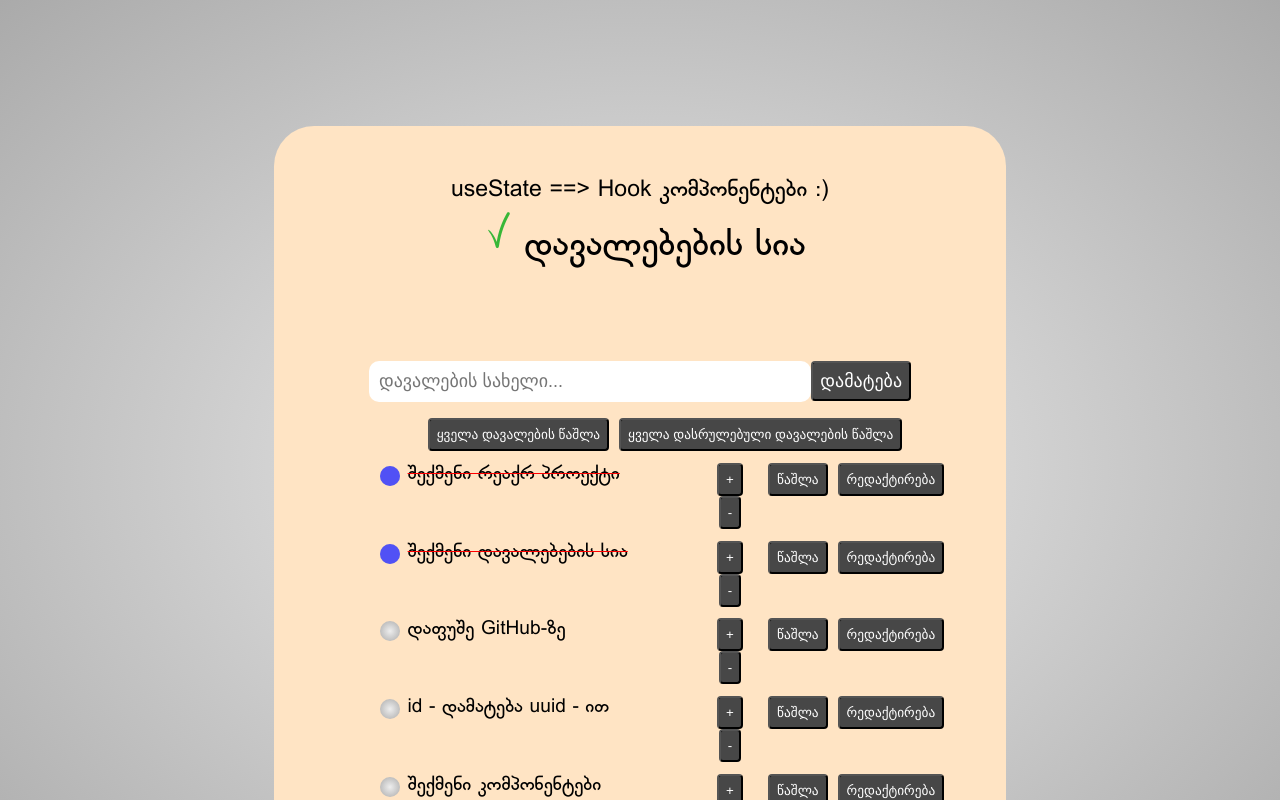
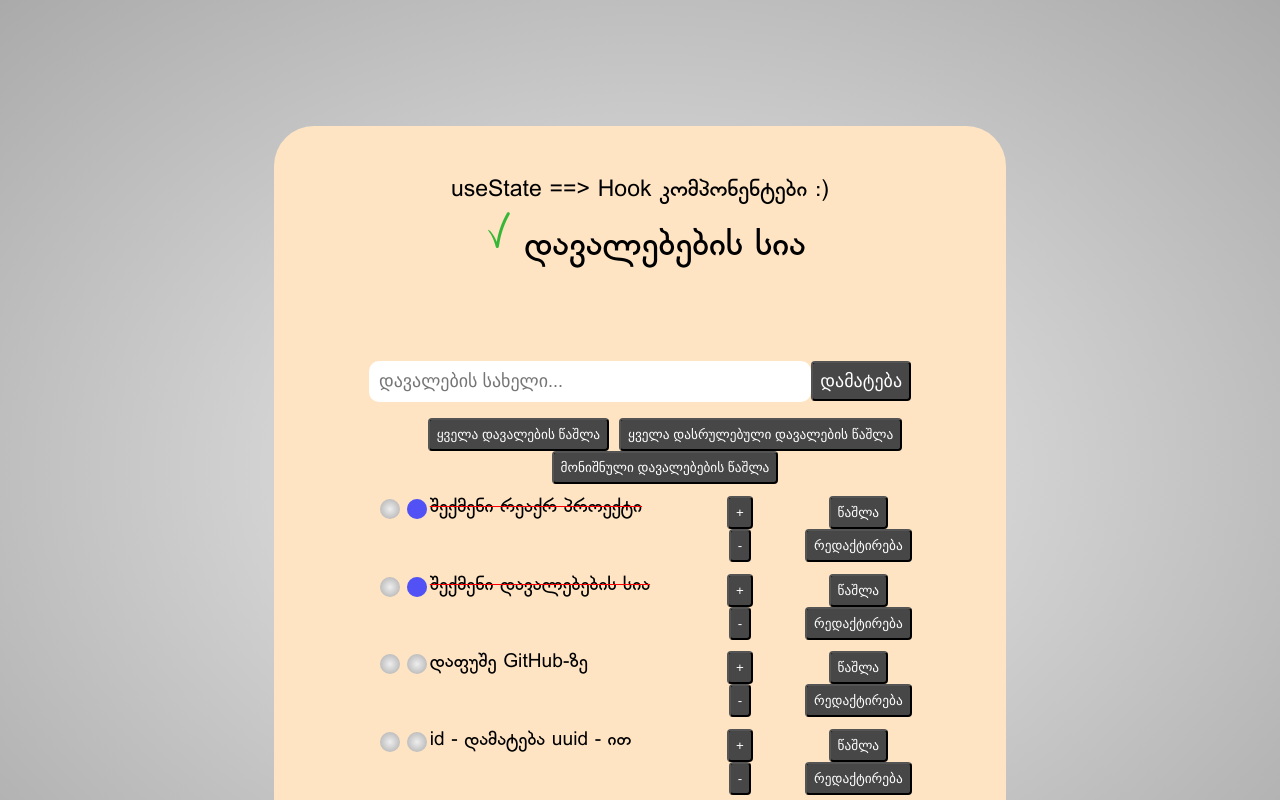
Before and after one commit to bladwing/react-todo-list, a React (Create React App) app: page /hooks in a window 1280 px wide. Shown: the top 800 px of the page. Built offline with nearby package versions, Linux system fonts and the light colour scheme.

Commit message:
fix all warnings and recommendations...

```diff
--- a/src/components/TodosUsingClasses/RemoveTasks.jsx
+++ b/src/components/TodosUsingClasses/RemoveTasks.jsx
@@ -16,7 +16,7 @@ class RemoveTasks extends React.Component {
           ყველა დასრულებული დავალების წაშლა
         </button>
         <button onClick={() => this.props.removeAllChekedTask()}>
-          ყველა მონიშნული დავალების წაშლა
+          მონიშნული დავალებების წაშლა
         </button>
       </div>
     );
--- a/src/components/TodosUsingHooks/RemoveTasks.jsx
+++ b/src/components/TodosUsingHooks/RemoveTasks.jsx
@@ -9,6 +9,9 @@ export default function RemoveTasks(props) {
       <button onClick={() => props.removeAllCompletedTask()}>
         ყველა დასრულებული დავალების წაშლა
       </button>
+      <button onClick={() => props.removeCheckboxedTask()}>
+        მონიშნული დავალებების წაშლა
+      </button>
     </div>
   );
 }
--- a/src/components/TodosUsingHooks/Task.jsx
+++ b/src/components/TodosUsingHooks/Task.jsx
@@ -3,6 +3,11 @@ import React from "react";
 export default function Task(props) {
   return (
     <li key={props.id}>
+      <input
+        type="checkbox"
+        className="checkbox"
+        onClick={(e) => props.isChecked(e.target.checked, props.name)}
+      />
       <input
         type="checkbox"
         className="checkbox"
@@ -37,4 +42,4 @@ export default function Task(props) {
       </span>
     </li>
   );
-};
+}
--- a/src/components/TodosUsingHooks/ToDoTasks.jsx
+++ b/src/components/TodosUsingHooks/ToDoTasks.jsx
@@ -52,6 +52,11 @@ export default function ToDoTasks() {
     setTasks(newTasks);
   };
 
+  const removeCheckboxedTask = () => {
+    const newTasks = tasks.filter((task) => task.isChecked !== true);
+    setTasks(newTasks);
+  };
+
   const taskCompleted = (id) => {
     const newTodos = [...tasks];
     newTodos.forEach((e) => {
@@ -75,7 +80,16 @@ export default function ToDoTasks() {
     setEditName(name);
     setEditId(id);
   };
-
+  const isChecked = (value, text) => {
+    let newTasks = [];
+    tasks.forEach((task) => {
+      if (task.name === text) {
+        task.isChecked = value;
+      }
+      newTasks.push(task);
+    });
+    setTasks(newTasks);
+  };
   const taskChangePosition = (id, position) => {
     const newTasks = [...tasks];
     tasks.forEach((e, index) => {
@@ -113,6 +127,7 @@ export default function ToDoTasks() {
             <RemoveTasks
               removeAllCompletedTask={removeAllCompletedTask}
               deleteAllTask={clearAllTask}
+              removeCheckboxedTask={removeCheckboxedTask}
             />
           )}
           {tasks.reverse().map((task) => (
@@ -124,6 +139,7 @@ export default function ToDoTasks() {
                 taskCompleted={() => {
                   taskCompleted(task.id);
                 }}
+                isChecked={isChecked}
                 removeTask={removeTask}
                 taskChangePosition={taskChangePosition}
                 edit={edit}
```
